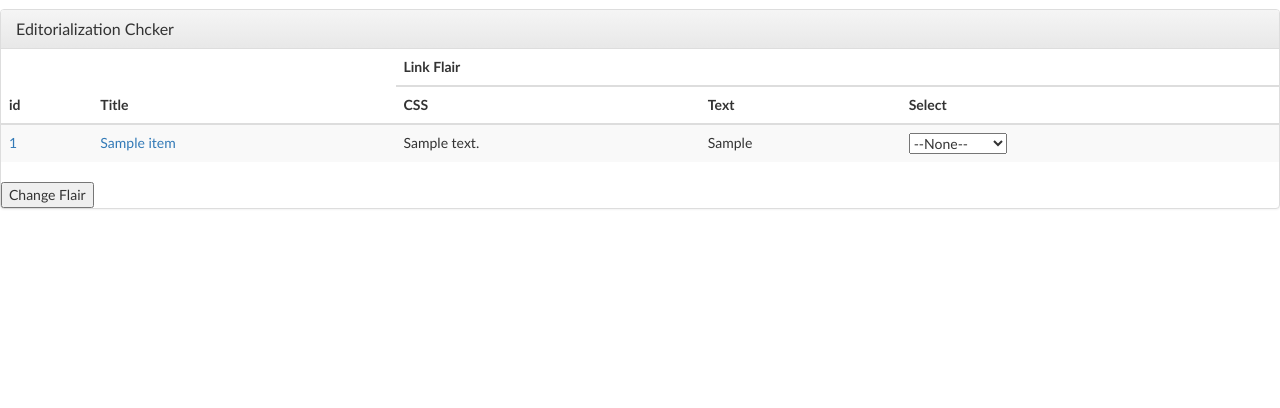
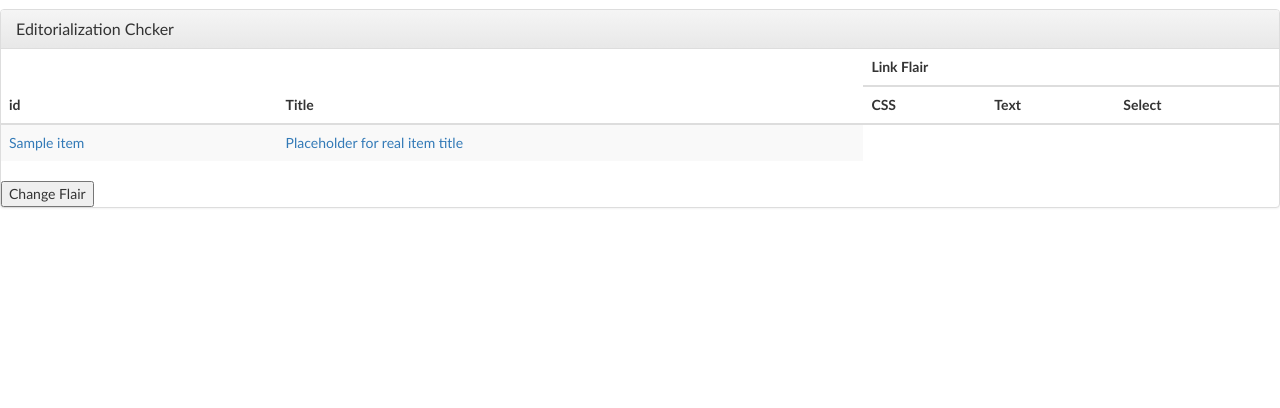
Before and after one commit to gschizas/reddit-mod-helper, a Python web app: template templates/editorialization.html in a window 1280 px wide. Shown: the part 51-459 px from the top of the page. Run offline with Jinja, Linux system fonts and the light colour scheme; the template is opened without the code that fills it: most values are stand-ins (such as "Sample title", 1, 10 or a date in 2020); some libraries are stand-ins or nearby versions.

Commit message:
Partially change the editorialization template

```diff
--- a/templates/editorialization.html
+++ b/templates/editorialization.html
@@ -6,7 +6,7 @@
             <h2 class="panel-title">Editorialization Chcker</h2>
         </div>
         <div class="table-responsive">
-            <form method="post" action="{{ url_for('change_flair', subreddit=subreddit) }}">
+            <form method="post" action="{{ url_for('editorialization', subreddit=subreddit) }}">
                 <table class="table table-striped">
                     <thead>
                     <tr>
@@ -23,22 +23,8 @@
                     <tbody>
                     {% for item in submissions %}
                         <tr>
-                            <td><a href="{{ item.short_link }}">{{ item.id }}</a></td>
-                            {% if item.is_self %}
-                                <td>{{ item.title }}
-                                    <hr>
-                                    {{ item.selftext_html | safe }}</td>
-                            {% else %}
-                                <td><a href="{{ item.url }}">{{ item.title }}</a></td>
-                            {% endif %}
-                            <td>{{ item.flair_text }}</td>
-                            <td>{{ item.flair_css_class }}</td>
-                            <td><select name="flair_{{ item.id }}">
-                                <option value="">--None--</option>
-                                {% for flair in flairs %}
-                                    <option value="{{ flair['flair_template_id'] }}">{{ flair['flair_text'] }}</option>
-                                {% endfor %}
-                            </select></td>
+                            <td><a href="{{ item.short_link }}">{{ item.title }}</a></td>
+                            <td><a href="{{ item.url }}">Placeholder for real item title</a></td>
                         </tr>
                     {% endfor %}
                     </tbody>
```
